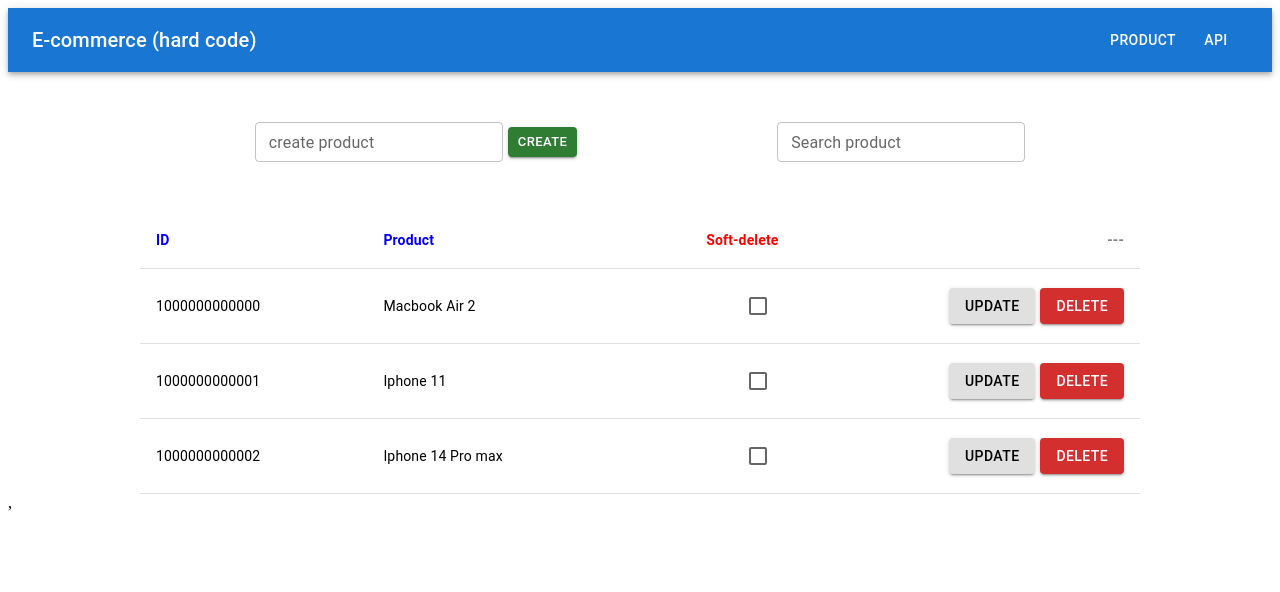
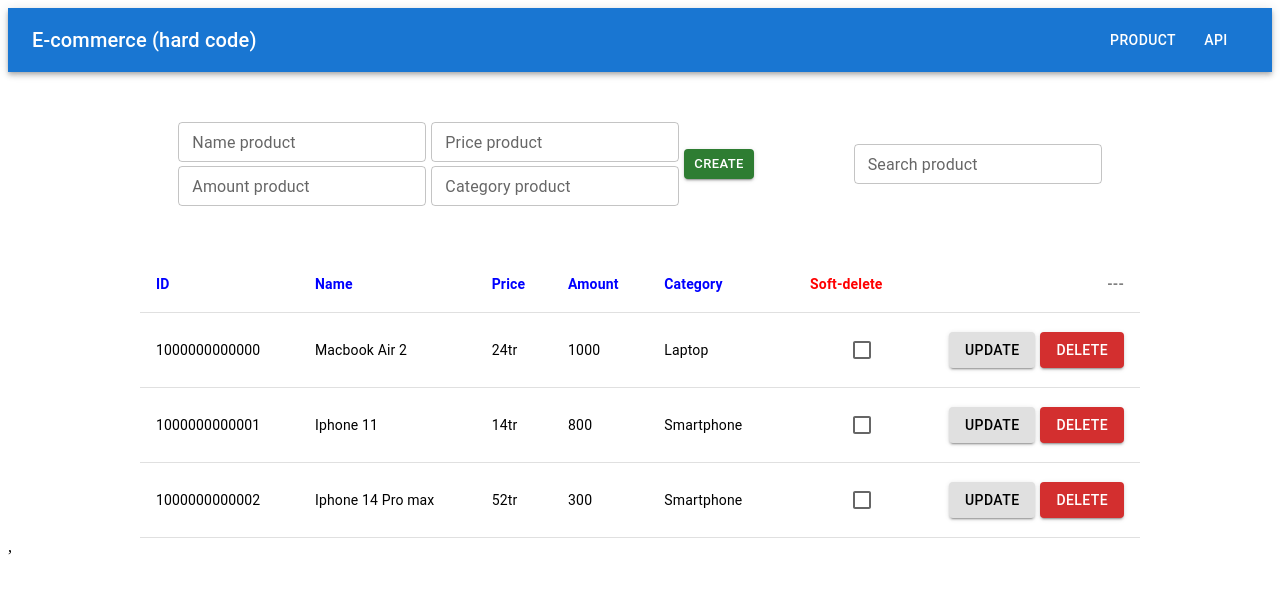
Before and after one commit to longle2243/Ecommerce_ReactJs, a React (Create React App) app: page /product in a window 1280 px wide. Shown: the top 592 px of the page. Built offline with nearby package versions, Linux system fonts and the light colour scheme.

Commit message:
create product detail

```diff
--- a/src/component/Product.js
+++ b/src/component/Product.js
@@ -7,14 +7,21 @@ export default function Product() {
   const listProduct = useSelector(state => state);
   const dispatch = useDispatch();
 
-  const [newProduct, setNewProduct] = useState('');
+  const [nameProduct, setNameProduct] = useState('');
+  const [priceProduct, setPriceProduct] = useState('');
+  const [amountProduct, setAmountProduct] = useState('');
+  const [categoryProduct, setCategoryProduct] = useState('');
+
   const [inputSearch, setInputSearch] = useState('');
   const [filterProduct, setFilterProduct] = useState('');
 
   const handleCreateProduct = () => {
-    if (newProduct) {
-      dispatch(createProduct(newProduct));
-      setNewProduct('');
+    if (nameProduct) {
+      dispatch(createProduct({ nameProduct: nameProduct, priceProduct: priceProduct, amountProduct: amountProduct, categoryProduct: categoryProduct }));
+      setNameProduct('')
+      setPriceProduct('')
+      setAmountProduct('')
+      setCategoryProduct('')
     }
   };
 
@@ -38,17 +45,41 @@ export default function Product() {
 
   return (
     <div style={{ marginTop: '50px' }}>
-      <Box display="flex" alignItems="center" justifyContent="center" flexDirection="row">
-        <TextField label="create product" variant="outlined" size="small" value={newProduct} onChange={e => setNewProduct(e.target.value)} sx={{ marginRight: "5px" }} />
+      {/* <Box display="flex" alignItems="center" justifyContent="center" flexDirection="row">
+        <TextField label="Create product" variant="outlined" size="small" value={newProduct} onChange={e => setNewProduct(e.target.value)} sx={{ marginRight: "5px" }} />
+        <TextField label="Create product" variant="outlined" size="small" value={newProduct} onChange={e => setNewProduct(e.target.value)} sx={{ marginRight: "5px" }} />
         <Button variant="contained" color="success" size="small" onClick={handleCreateProduct} sx={{ marginRight: "200px" }} >Create</Button>
         <TextField label="Search product" variant="outlined" size="small" value={inputSearch} onChange={handleSearchName} />
+      </Box> */}
+      <Box display="flex" alignItems="center" justifyContent="center" flexDirection="row">
+
+        <Box display="flex" alignItems="center" justifyContent="center" flexDirection="column">
+          <Box display="flex" alignItems="center" justifyContent="center" flexDirection="row">
+            <TextField label="Name product" variant="outlined" size="small" value={nameProduct} onChange={e => setNameProduct(e.target.value)} sx={{ marginRight: "5px" }} />
+            <TextField label="Price product" variant="outlined" size="small" value={priceProduct} onChange={e => setPriceProduct(e.target.value)} sx={{ marginRight: "5px" }} />
+          </Box>
+
+          <Box display="flex" alignItems="center" justifyContent="center" flexDirection="row" sx={{ mt: 0.5 }}>
+            <TextField label="Amount product" variant="outlined" size="small" value={amountProduct} onChange={e => setAmountProduct(e.target.value)} sx={{ marginRight: "5px" }} />
+            <TextField label="Category product" variant="outlined" size="small" value={categoryProduct} onChange={e => setCategoryProduct(e.target.value)} sx={{ marginRight: "5px" }} />
+          </Box>
+        </Box>
+
+        <Box display="flex" alignItems="center" justifyContent="center" flexDirection="row">
+          <Button variant="contained" color="success" size="small" onClick={handleCreateProduct} sx={{ marginRight: "100px" }} >Create</Button>
+          <TextField label="Search product" variant="outlined" size="small" value={inputSearch} onChange={handleSearchName} />
+        </Box>
       </Box>
+
 
       <Table sx={{ minWidth: 650, maxWidth: 1000, m: "auto", mt: "50px" }}>
         <TableHead>
           <TableRow>
             <TableCell sx={{ color: "blue", fontWeight: "bold" }}>ID</TableCell>
-            <TableCell sx={{ color: "blue", fontWeight: "bold" }}>Product</TableCell>
+            <TableCell sx={{ color: "blue", fontWeight: "bold" }}>Name</TableCell>
+            <TableCell sx={{ color: "blue", fontWeight: "bold" }}>Price</TableCell>
+            <TableCell sx={{ color: "blue", fontWeight: "bold" }}>Amount</TableCell>
+            <TableCell sx={{ color: "blue", fontWeight: "bold" }}>Category</TableCell>
             <TableCell sx={{ color: "red", fontWeight: "bold" }} align="right">Soft-delete</TableCell>
             <TableCell sx={{ color: "grey", fontWeight: "bold" }} align="right">---</TableCell>
           </TableRow>
@@ -61,7 +92,10 @@ export default function Product() {
                 return (
                   <TableRow key={todo.id}>
                     <TableCell component="th" scope="row">{todo.id}</TableCell>
-                    <TableCell style={{ textDecoration: todo.completed ? 'line-through' : 'none' }}>{todo.name}</TableCell>
+                    <TableCell style={{ textDecoration: todo.completed ? 'line-through' : 'none' }}>{todo.name.nameProduct}</TableCell>
+                    <TableCell style={{ textDecoration: todo.completed ? 'line-through' : 'none' }}>{todo.name.priceProduct}</TableCell>
+                    <TableCell style={{ textDecoration: todo.completed ? 'line-through' : 'none' }}>{todo.name.amountProduct}</TableCell>
+                    <TableCell style={{ textDecoration: todo.completed ? 'line-through' : 'none' }}>{todo.name.categoryProduct}</TableCell>
                     <TableCell align="right"><Checkbox checked={todo.completed} onChange={() => handleSoftDeleteProduct(todo.id)} /></TableCell>
                     <TableCell align="right">
                       <Button variant="contained" color="inherit" sx={{ marginRight: "5px" }} >Update</Button>
@@ -75,10 +109,14 @@ export default function Product() {
             });
           })
           : listProduct.map((todo) => {
+            console.log(todo.name);
             return (
               <TableRow key={todo.id}>
                 <TableCell component="th" scope="row">{todo.id}</TableCell>
-                <TableCell style={{ textDecoration: todo.completed ? 'line-through' : 'none' }}>{todo.name}</TableCell>
+                <TableCell style={{ textDecoration: todo.completed ? 'line-through' : 'none' }}>{todo.name.nameProduct}</TableCell>
+                <TableCell style={{ textDecoration: todo.completed ? 'line-through' : 'none' }}>{todo.name.priceProduct}</TableCell>
+                <TableCell style={{ textDecoration: todo.completed ? 'line-through' : 'none' }}>{todo.name.amountProduct}</TableCell>
+                <TableCell style={{ textDecoration: todo.completed ? 'line-through' : 'none' }}>{todo.name.categoryProduct}</TableCell>
                 <TableCell align="right"><Checkbox checked={todo.completed} onChange={() => handleSoftDeleteProduct(todo.id)} /></TableCell>
                 <TableCell align="right">
                   <Button variant="contained" color="inherit" sx={{ marginRight: "5px" }} >Update</Button>
--- a/src/redux/store.js
+++ b/src/redux/store.js
@@ -1,11 +1,11 @@
 import { createSlice, configureStore } from '@reduxjs/toolkit'
 
 const todoSlice = createSlice({
-  name: 'todos',
+  name: 'product',
   initialState: [
-    {id: "1000000000000",name: "Macbook Air 2",completed: false},
-    {id: "1000000000001",name: "Iphone 11",completed: false},
-    {id: "1000000000002",name: "Iphone 14 Pro max",completed: false},
+    {id: "1000000000000",name: { nameProduct: "Macbook Air 2", priceProduct: "24tr", amountProduct: "1000", categoryProduct: "Laptop" },completed: false},
+    {id: "1000000000001",name: { nameProduct: "Iphone 11", priceProduct: "14tr", amountProduct: "800", categoryProduct: "Smartphone" },completed: false},
+    {id: "1000000000002",name: { nameProduct: "Iphone 14 Pro max", priceProduct: "52tr", amountProduct: "300", categoryProduct: "Smartphone" },completed: false},
   ],
   reducers: {
     createProduct: (state, action) => {
```
